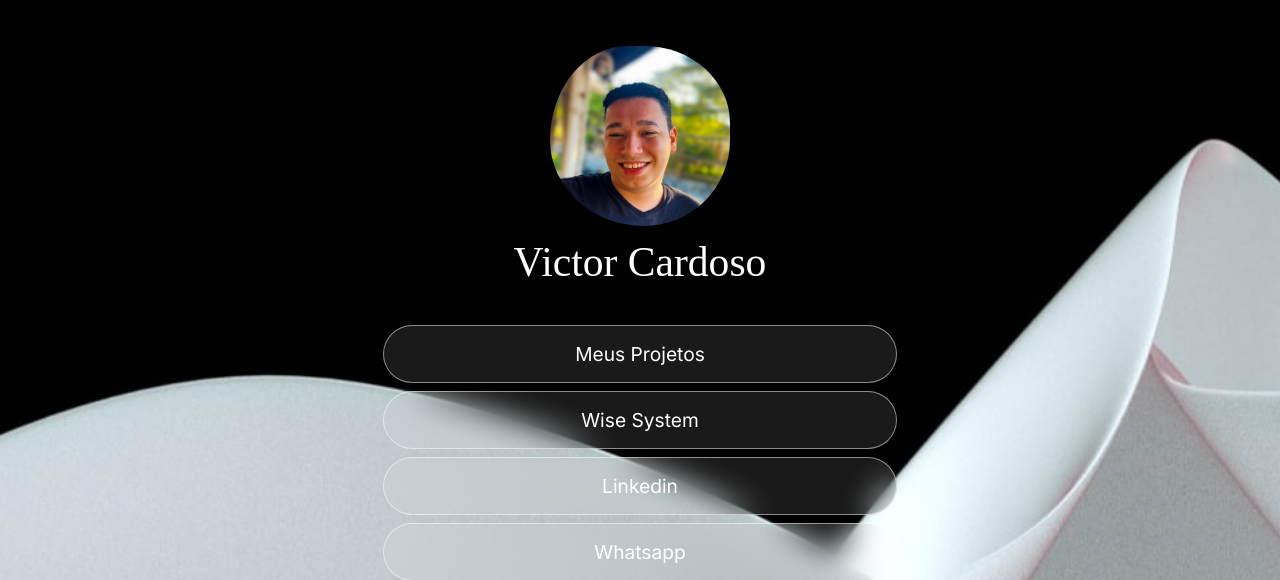
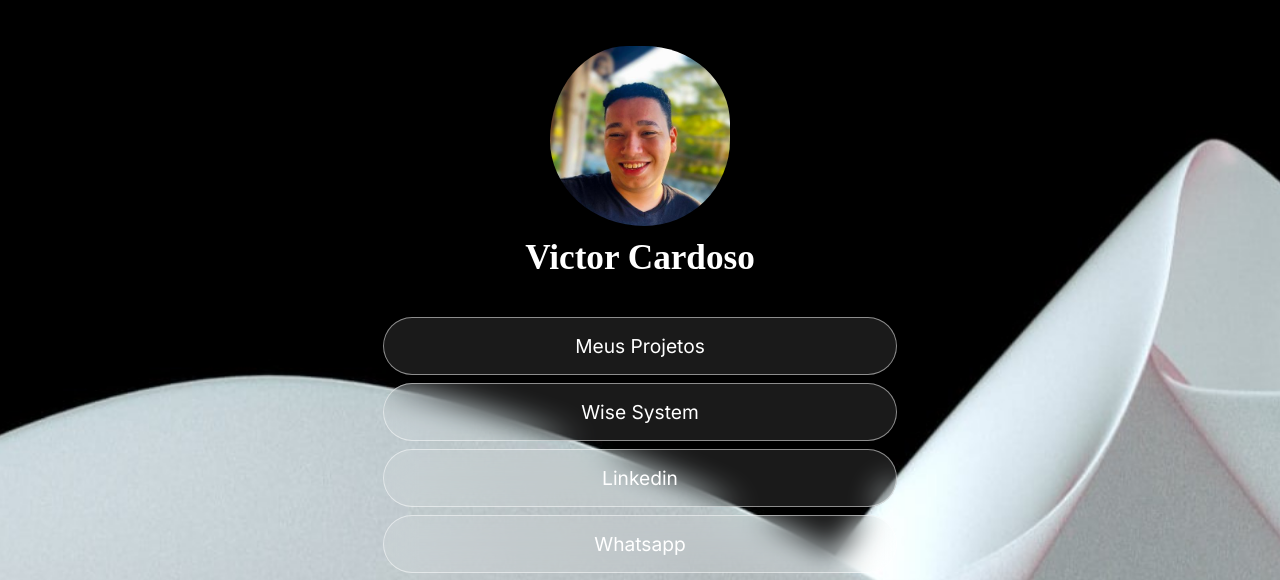
Before and after one commit to VictorCardosoOl/Victor-Cardoso, a plain HTML site: page index.html in a window 1280 px wide. Shown: the top 580 px of the page. Drawn offline with nearby package versions, Linux system fonts and the light colour scheme; a web font is replaced by a local one.

Commit message:
Atualizar o style.css

```diff
--- a/style.css
+++ b/style.css
@@ -39,7 +39,8 @@
   }
   .nome{
     font-family: "DM Serif Text", serif;
-    font-size: 2.6rem;
+    font-size: 2.2rem;
+    font-weight: 700;
     padding: 0.5rem;
   }
 
```
